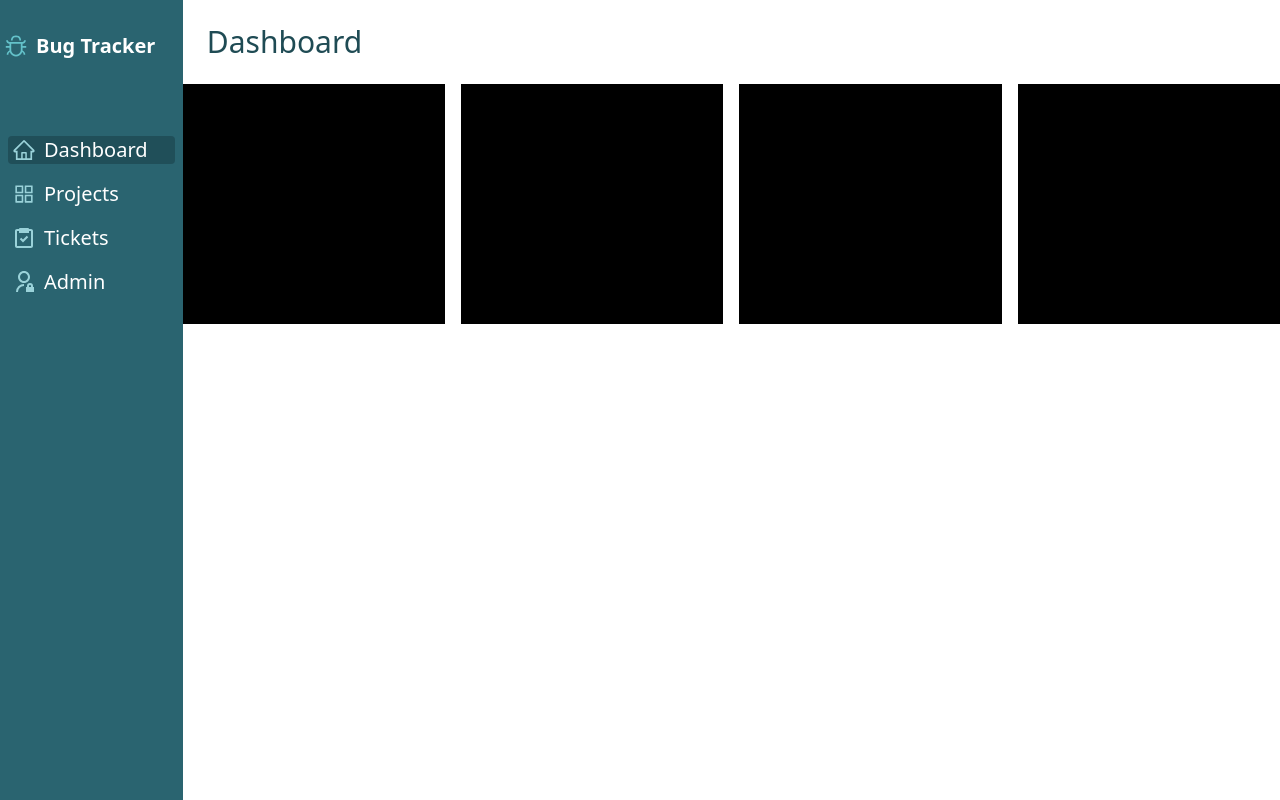
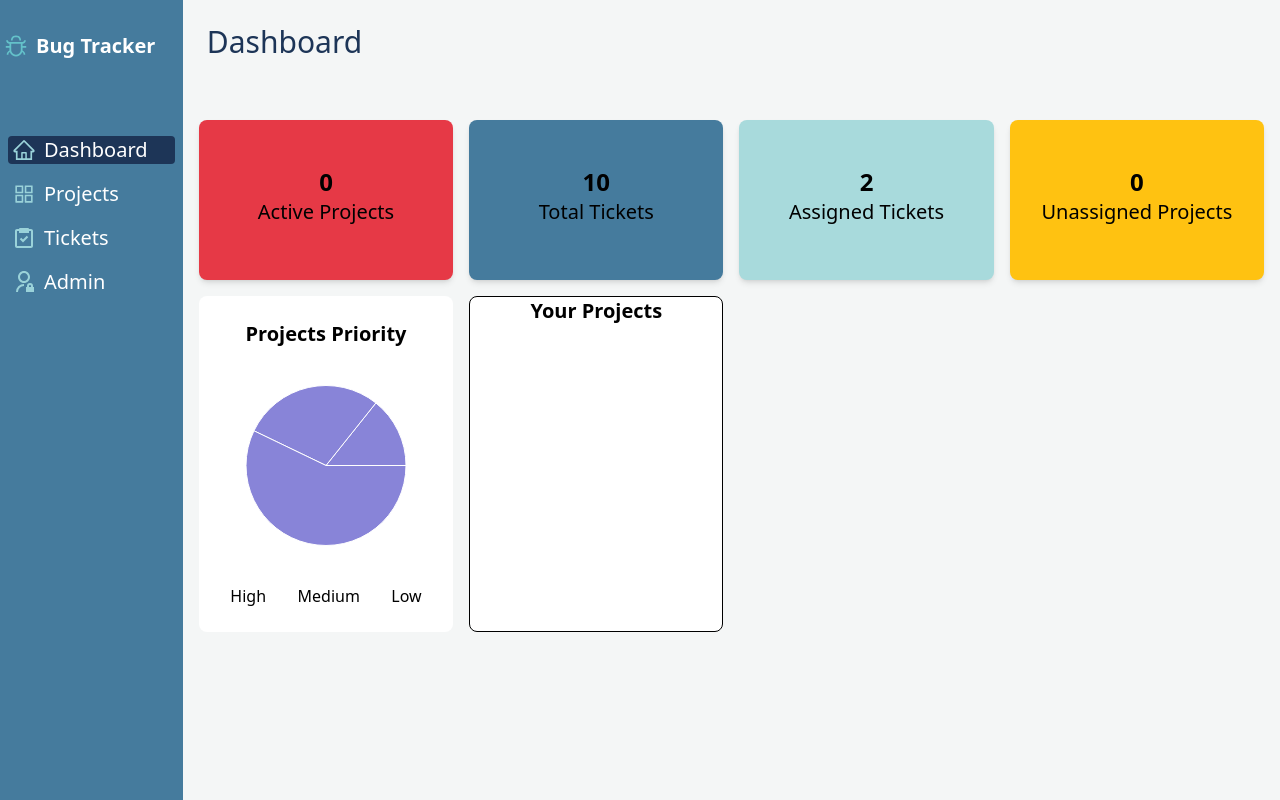
Before and after one commit to Ayomide4/bug-tracker, a React (Vite) app: page / in a window 1280 px wide. Built offline with nearby package versions, Linux system fonts and the light colour scheme.

Commit message:
create dashboard and chart

```diff
--- a/package.json
+++ b/package.json
@@ -13,6 +13,7 @@
     "react-dom": "^18.2.0",
     "react-icons": "^4.7.1",
     "react-router-dom": "^6.4.4",
+    "recharts": "^2.1.16",
     "tailwindcss": "^3.2.4"
   },
   "devDependencies": {
--- a/src/App.tsx
+++ b/src/App.tsx
@@ -12,7 +12,6 @@ import ProjectPage from './pages/ProjectPage'
 function App() {
 
   return (
-
     <Router>
       <Routes>
         <Route path='/' element={<Home/>}/>
--- a/src/components/Dashboard.tsx
+++ b/src/components/Dashboard.tsx
@@ -1,17 +1,44 @@
 import React from 'react'
 import Projects from './Projects'
+import {PieChartComp} from './PieChart'
+import data01 from '../tempData'
 
 
 export const Dashboard = () => {
   return (
-    <div className='w-full h-full'>
-      <h2 className='text-3xl font-medium text-[#1f4b54] m-6'>Dashboard</h2>
+    <div className='w-full h-full bg-[#F4F6F6]'>
+      <h2 className='text-3xl font-medium text-[#1D3557] mx-6 mt-6 mb-10'>Dashboard</h2>
+      <div className="grid grid-cols-4 grid-rows-3 gap-4 max-w-full mx-4 pt-5">
+        <div className='bg-[#E63946] h-40 rounded-lg shadow-md flex flex-col justify-center items-center'>
+            <h2 className='text-black text-2xl text-center font-bold'>0</h2>
+            <h2 className='text-center text-black text-xl mb-2'>Active Projects</h2>
+        </div>
+        <div className='bg-[#457b9d] h-40 rounded-lg shadow-md flex flex-col justify-center items-center'>
+            <h2 className='text-black text-2xl text-center font-bold'>10</h2>
+            <h2 className='text-center text-black text-xl mb-2'>Total Tickets</h2>
+        </div>
+        <div className='bg-[#A8DADC] h-40 rounded-lg shadow-md flex flex-col justify-center items-center'>
+            <h2 className='text-black text-2xl text-center font-bold'>2</h2>
+            <h2 className='text-center text-black text-xl mb-2'>Assigned Tickets</h2>
+        </div>
+        <div className='bg-[#FFC211] h-40 rounded-lg shadow-md flex flex-col justify-center items-center'>
+            <h2 className='text-black text-2xl text-center font-bold'>0</h2>
+            <h2 className='text-center text-black text-xl mb-2'>Unassigned Projects</h2>
+        </div>
 
-      <div className="grid grid-cols-4 gap-4 max-w-full">
-        <div className='bg-black h-60'></div>
-        <div className='bg-black h-60'></div>
-        <div className='bg-black h-60'></div>
-        <div className='bg-black h-60'></div>
+      {/* second row */}
+      <div className='rounded-lg flex flex-col justify-center items-center row-span-2 bg-white m-0 p-0'>
+        <h2 className='text-xl font-semibold'>Projects Priority</h2>
+        <PieChartComp data={data01}/>
+        <div className="flex w-full justify-evenly">
+          <h3>High</h3>
+          <h3>Medium</h3>
+          <h3>Low</h3>
+        </div>
+      </div>
+      <div className='rounded-lg flex flex-col  items-center row-span-2 bg-white m-0 p-0 border border-black'>
+        <h2 className='text-xl font-semibold'>Your Projects</h2>
+      </div>
       </div>
     </div>
   )
--- a/src/components/Navbar.tsx
+++ b/src/components/Navbar.tsx
@@ -28,7 +28,7 @@ function CustomLink(item:string, index:number){
   const isActive = useMatch({path: resolvedPath.pathname, end: true})
   return (
     <Link to={renderSwitch(index)}>
-      <li key={item} className={`flex items-center gap-2 cursor-pointer mx-2 px-1 mt-4 rounded ${isActive ? 'bg-[#204f59]': null}`}>
+      <li key={item} className={`flex items-center gap-2 cursor-pointer mx-2 px-1 mt-4 rounded ${isActive ? 'bg-[#1D3557]': null}`}>
         {Icons[index]}
         <h2 className='w-fit flex xl:text-xl text-white' key={item}>{item}</h2>
       </li>
@@ -59,7 +59,7 @@ function renderSwitch(index:number):string{
 
 
   return (
-    <section className='flex flex-col w-1/6 bg-[#2A6470] max-h-screen'>
+    <section className='flex flex-col w-1/6 bg-[#457b9d] max-h-screen'>
       <div className='mt-4 flex flex-col gap-5 relative pt-4 w-full'>
         <Link to='/'>
           <span className='flex items-center gap-2 cursor-pointer mb-10  px-1'>
--- /dev/null
+++ b/src/components/PieChart.tsx
@@ -0,0 +1,28 @@
+import { PureComponent } from 'react';
+import { PieChart, Pie, Tooltip, ResponsiveContainer } from 'recharts';
+
+
+
+export function PieChartComp(props:any) {
+  const demoUrl = 'https://codesandbox.io/s/two-simple-pie-chart-otx9h';
+
+
+
+    return (
+      <ResponsiveContainer width="100%" height="70%">
+        <PieChart width={400} height={400} >
+          <Pie
+            dataKey="value"
+            isAnimationActive={true}
+            data={props.data}
+            cx="50%"
+            cy="50%"
+            outerRadius={80}
+            fill="#8884d8"
+          />
+          <Tooltip />
+        </PieChart>
+      </ResponsiveContainer>
+    );
+
+}
--- a/src/components/Projects.tsx
+++ b/src/components/Projects.tsx
@@ -7,8 +7,8 @@ const ProjectDesciptors = ['Project', 'Description', 'Members', 'Last Updated']
   return (
     <div className='border relative mb-20  border-[#2A6470] rounded-lg w-11/12 mx-12 shadow-outline h-3/4 bg-white'>
       <div className='flex justify-between p-4'>
-        <h2 className='text-xl'>Projects</h2>
-        <button className='border rounded-md bg-[#2A6470] p-2 text-white text-base'>New Project</button>
+        <h2 className='text-xl text-[#1D3557]'>Projects</h2>
+        <button className='border rounded-md bg-[#1D3557] p-2 text-white text-base'>New Project</button>
       </div>
       <div className='flex justify-between px-4 bg-gray-100 border '>
         {ProjectDesciptors.map((item, index) => {
--- a/src/pages/AdminPage.tsx
+++ b/src/pages/AdminPage.tsx
@@ -3,7 +3,7 @@ import { Navbar } from '../components/Navbar'
 
 export default function AdminPage() {
   return (
-    <div className='max-w-full h-screen flex p-0 m-0'>
+    <div className='max-w-full h-screen flex p-0 m-0 bg-[#F4F6F6]'>
       <Navbar/>
     </div>
   )
--- a/src/pages/DashboardPage.tsx
+++ b/src/pages/DashboardPage.tsx
@@ -5,7 +5,7 @@ import { Dashboard } from '../components/Dashboard'
 
 export default function () {
   return (
-    <div className='max-w-full h-screen flex p-0 m-0'>
+    <div className='max-w-full h-screen flex p-0 m-0 bg-[#F4F6F6]'>
       <Navbar/>
       <Dashboard/>
     </div>
--- a/src/pages/ProjectPage.tsx
+++ b/src/pages/ProjectPage.tsx
@@ -5,10 +5,10 @@ import Projects from '../components/Projects'
 
 export default function ProjectPage() {
   return (
-    <div className='max-w-full h-screen flex p-0 m-0'>
+    <div className='max-w-full h-screen flex p-0 m-0 bg-[#F4F6F6]'>
       <Navbar/>
       <div className='flex flex-col justify-between w-5/6 max-h-screen bg-[#F2F5FA] '>
-        <h1 className='ml-6 mt-6 font-semibold text-2xl'>Your Projects</h1>
+        <h1 className='ml-6 mt-6 font-semibold text-2xl text-[#1D3557]'>Your Projects</h1>
         <Projects/>
     </div>
     </div>
--- a/src/pages/TicketPage.tsx
+++ b/src/pages/TicketPage.tsx
@@ -3,7 +3,7 @@ import { Navbar } from '../components/Navbar'
 
 export default function TicketPage() {
   return (
-    <div className='max-w-full h-screen flex p-0 m-0'>
+    <div className='max-w-full h-screen flex p-0 m-0 bg-[#F4F6F6]'>
       <Navbar/>
     </div>
   )
--- /dev/null
+++ b/src/tempData.tsx
@@ -0,0 +1,10 @@
+
+
+
+const data01: {name: string, value:number}[] = [
+  { name: 'High', value: 5 },
+  { name: 'Medium', value: 10 },
+  { name: 'Low', value: 20 },
+];
+
+export default data01
```
Also changed, not shown: 1 other file (tests, documents, lock files or other folders).
